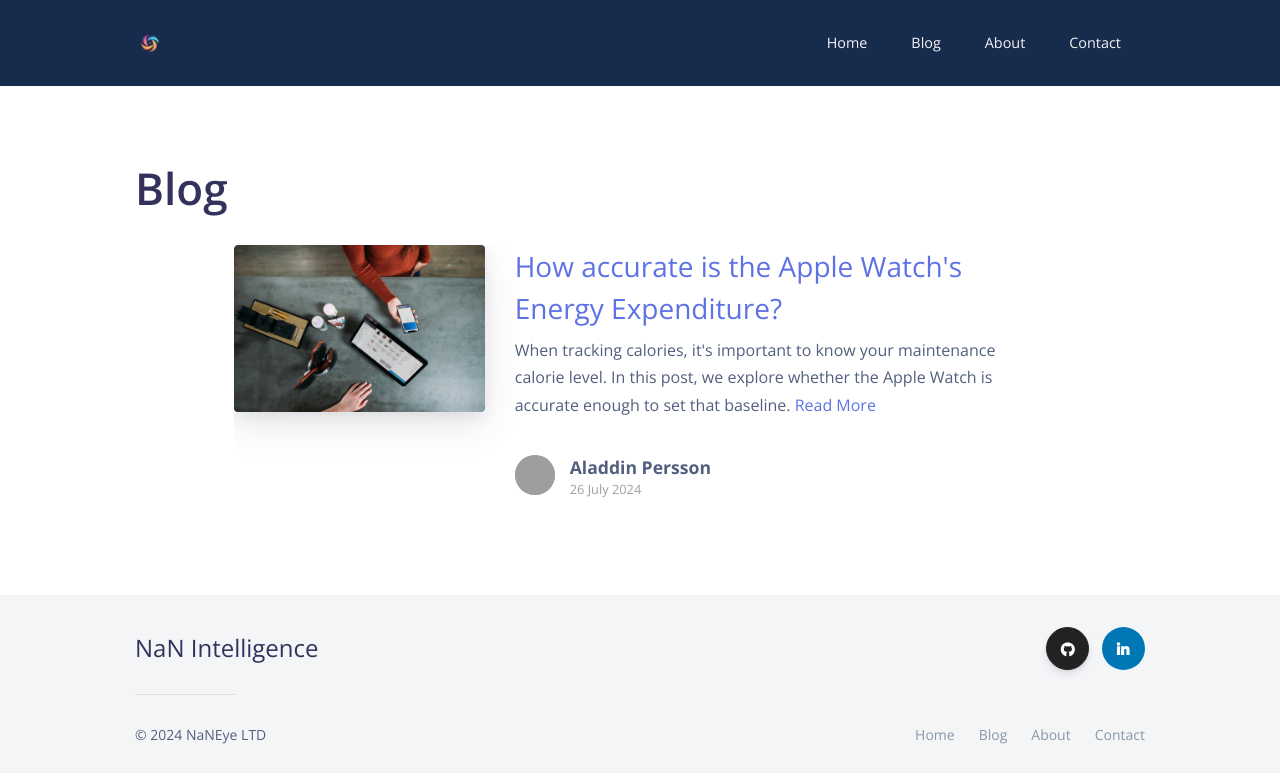
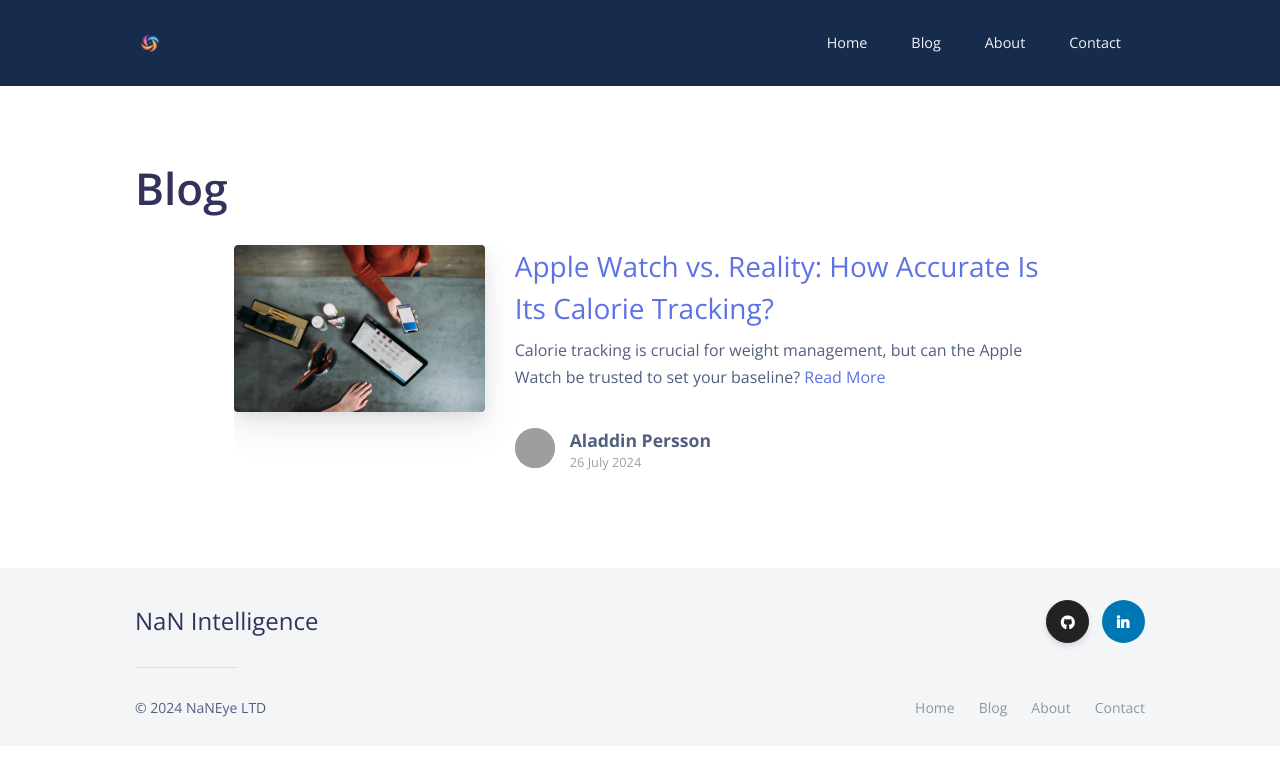
Before and after one commit to NaN-Intelligence/nan-intelligence.github.io, a Jekyll site: the page built from _pages/blog-list-example.md, in a window 1280 px wide. Shown: the top 783 px of the page. Built offline with Jekyll 4.4.1, drawn with Linux system fonts in a browser that asks for light colours; nearby versions of some CDN libraries; some of the changed lines change nothing that is shown; grey boxes are pictures that could not be loaded.

Commit message:
updated website a bit

```diff
--- a/_posts/2024-07-26-Apple-Watch-TDEE.md
+++ b/_posts/2024-07-26-Apple-Watch-TDEE.md
@@ -1,20 +1,20 @@
 ---
-title: How accurate is the Apple Watch's Energy Expenditure?
+title: "Apple Watch vs. Reality: How Accurate Is Its Calorie Tracking?"
 date: 2024-07-26 00:00:00
-description: When tracking calories, it's important to know your maintenance calorie level. In this post, we explore whether the Apple Watch is accurate enough to set that baseline.
+description: Calorie tracking is crucial for weight management, but can the Apple Watch be trusted to set your baseline?
 featured_image: /assets/img/pages/photo-15.jpg
 author: Aladdin Persson
 ---
 
-When losing weight, the most accurate and reliable method is tracking calories. Ideally, you want to aim for a 0.5-1% body weight loss per week. For this, you need to have some idea of where your maintenance calories are. You can use a calculator such as the [Mifflin-St Jeor](https://www.freedieting.com/calorie-calculator), which generally provides a good baseline. Then, you'd titrate and adjust your calorie consumption based on the actual weight loss you see on the scale to achieve that 0.5-1% body weight loss per week.
+When it comes to losing weight, tracking calories is the most accurate and reliable method. Ideally, you want to aim for a 0.5-1% body weight loss per week. To achieve this, you need to have some idea of your maintenance calorie level. You can use a calculator such as the [Mifflin-St Jeor](https://www.freedieting.com/calorie-calculator), which generally provides a good baseline. Then, you'd adjust your calorie consumption based on the actual weight loss you see on the scale to achieve that 0.5-1% body weight loss per week.
 
-However, although what I described above is a quite concrete guide to lose weight, your activity levels and calorie consumption will vary depending on the day. This means some days you'll lose more weight than others, and over the course of cutting weight, you might reduce daily activity, thus reducing your calorie consumption. This is something the watch could help with tracking, and it could also replace the Mifflin-St Jeor calculator for TDEE (Total Daily Energy Expenditure) in setting that baseline. The question we want to answer is: Is it accurate, and can we use it as a baseline?
+While this approach provides a concrete guide to lose weight, your activity levels and calorie consumption will vary day to day. This means some days you'll lose more weight than others, and over the course of cutting weight, you might reduce daily activity, thus lowering your calorie consumption. This is where a device like the Apple Watch could help with tracking. It could potentially replace the Mifflin-St Jeor calculator for determining your Total Daily Energy Expenditure (TDEE) and setting that baseline. But the question remains: Is it accurate, and can we use it as a reliable baseline?
 
-For the past 30+ days, I've weighed myself daily, worn the watch to track energy expenditure, and tracked all calories I've consumed. Let's start by looking at my energy expenditure graph:
+To investigate this, I've conducted a personal experiment. For the past 30+ days, I've weighed myself daily, worn the Apple Watch to track energy expenditure, and meticulously tracked all calories I've consumed. Let's start by looking at my energy expenditure graph:
 
 [![TDEE Chart](../assets/img/blog/apple-watch-tdee/tdee_chart.png)](../assets/img/blog/apple-watch-tdee/tdee_chart.png "Click to view full size")
 
-Here we can see, for example, that energy expenditure started increasing quite a bit since April of 2024, which aligns well with when I started exercising more frequently. We can also see that the variation is quite large day to day, where the resting energy in blue stays quite static, but the active energy has the most fluctuations. If we look a bit closer at the data:
+This chart reveals some interesting patterns. For instance, my energy expenditure started increasing significantly around April 2024, which aligns well with when I began exercising more frequently. We can also see that the day-to-day variation is quite large. While the resting energy (shown in blue) remains relatively static, the active energy fluctuates considerably. Let's take a closer look at the data:
 
 | Category     | TDEE (calories) | Active Energy (calories) | Resting Energy (calories) |
 |--------------|-----------------|--------------------------|---------------------------|
@@ -23,16 +23,24 @@
 | Recovery day | 2584            | 336                      | 2247                      |
 {: .table .table-responsive}
 
-We notice that, in fact, the total average during that weight cut period was about 2963 calories in expenditure, but the difference between a workout day and a non-workout day (strength training and usually some cardio, 4x a week) is quite large. If compliance to maintaining a calorie deficit would be a challenge, I think based on this (assuming the energy expenditure estimates are accurate, which we'll get to in a moment), we would want to vary the calorie consumption based on workout and non-workout days. I believe the impact on muscle mass loss during a weight cut is most likely quite minimal, but I can attest that maintaining the calorie deficit is (slightly) more difficult on a hard workout day than a recovery day, which makes sense given the difference in expenditure shown above.
+These numbers reveal that the total average during the weight cut period was about 2963 calories in expenditure. However, the difference between a workout day and a non-workout day (strength training and usually some cardio, 4x a week) is quite significant. Assuming these energy expenditure estimates are accurate (which we'll examine shortly), this data suggests that varying calorie consumption based on workout and non-workout days could be beneficial, especially if maintaining a calorie deficit is challenging.
 
-The main question now: Are these estimates even accurate? There have been a few studies looking at this with varying results, i.e in some cases it overestimates and others underestimates.
+Now, let's address the main question: Are these estimates even accurate? Several studies have examined this issue with varying results, sometimes showing overestimation and other times underestimation.
 
-- [Accuracy in Wrist-Worn, Sensor-Based Measurements of Heart Rate and Energy Expenditure in a Diverse Cohort](https://www.mdpi.com/2075-4426/7/2/3)
-- [Accuracy of Apple Watch Measurements for Heart Rate and Energy Expenditure in Patients With Cardiovascular Disease: Cross-Sectional Study](https://www.ncbi.nlm.nih.gov/pmc/articles/PMC6444219/)
-- [Accuracy of Heart Rate Watches: Implications for Weight Management](https://www.ncbi.nlm.nih.gov/pmc/articles/PMC4883747/)
+A study published in the Journal of Personalized Medicine, ["Accuracy in Wrist-Worn, Sensor-Based Measurements of Heart Rate and Energy Expenditure in a Diverse Cohort"](https://www.mdpi.com/2075-4426/7/2/3), evaluated seven commercially available wrist-worn devices against gold standard measurements. The study found that no device measured energy expenditure within an acceptable error range (<20% compared to the gold standard). Median error rates for energy expenditure across tasks ranged from 27.4% to 92.6%, depending on the device. This highlights significant limitations in the accuracy of wrist-worn devices for estimating energy expenditure.
 
-The challenge here is also that I imagine Apple is tweaking and updating the algorithms for making the calculations more accurate over time, as well as that it might vary depending on the watch model. I can imagine that depending on various factors such as having inaccurate personal data (weight, height, age), or choosing the incorrect workout type, the calorie consumption would become very different for the same workout. So in general, we know it's not going to be *very* accurate based on the studies. However, we also need to keep in mind that as long as it's in the correct ballpark, for a weight cut we are going to be in a ~500 calorie or so deficit (depending on your body weight to keep to the 0.5%-1% BW loss per week), so if it were 100 or 200 calories inaccurate, that would actually still be okay to use as a baseline. If we look at my actual weight compared to the estimated weight loss I should have based on my energy expenditure, the graph looks as follows:
+Another study focusing specifically on the Apple Watch in patients with cardiovascular disease, ["Accuracy of Apple Watch Measurements for Heart Rate and Energy Expenditure in Patients With Cardiovascular Disease: Cross-Sectional Study"](https://www.ncbi.nlm.nih.gov/pmc/articles/PMC6444219/), found that it systematically overestimated energy expenditure. The Apple Watch's estimates were, on average, more than double the actual energy expenditure measured by indirect calorimetry. This substantial overestimation suggests caution when using the device for precise calorie tracking, especially in certain populations.
+
+A third study, ["Accuracy of Heart Rate Watches: Implications for Weight Management"](https://www.ncbi.nlm.nih.gov/pmc/articles/PMC4883747/), evaluating multiple wrist-worn devices, including the Apple Watch, found that while these devices can provide accurate heart rate measurements, their estimates of energy expenditure were considerably less accurate. The percentage error for energy expenditure ranged from 9% to 43% across devices. The researchers concluded that the poor estimates of energy expenditure limit these devices' usefulness for monitoring energy balance and as weight loss aids.
+
+It's worth noting that Apple likely tweaks and updates its algorithms to improve accuracy over time. Additionally, accuracy may vary depending on the watch model and other factors such as the accuracy of personal data input (weight, height, age) or the correct selection of workout type.
+
+To assess the Apple Watch's accuracy in my case, I compared my actual weight loss to the estimated weight loss based on the watch's energy expenditure calculations:
 
 [![TDEE Chart](../assets/img/blog/apple-watch-tdee/actual_vs_estimated_weight.png)](../assets/img/blog/apple-watch-tdee/actual_vs_estimated_weight.png "Click to view full size")
 
-We can see that the actual weight varies, which is common as water weight fluctuates, mostly based on the amount of carbohydrates consumed. Here we can also see that depending on which day during the cut, the Apple Watch overestimates and underestimates, and it's not clear that it's consistently overestimating or underestimating. I set my calorie consumption to be 2300 calories per day, but the weight fluctuations causing error are well within the error I could be making in measurement (a few of the days I've eaten out for lunch and tried to estimate). Based on the studies, reading people's experiences ([Andrej Karpathy's biohacking post](https://karpathy.github.io/2020/06/11/biohacking-lite/)), and comparing to more "old school" calculators such as Mifflin-St Jeor, I would lean towards the watch overestimating rather than underestimating. But again, if we are assuming a deficit of about ~500+ calories per day, I think using the watch as a baseline is sufficiently good.
+As we can see, actual weight varies due to factors like water weight fluctuations, which are influenced by carbohydrate consumption. The Apple Watch seems to both overestimate and underestimate at different points during the cut, without a clear consistent bias. I set my calorie consumption to 2300 calories per day, and the weight fluctuations causing error are well within the margin of error I could be making in measurement, especially on days when I estimated calories for meals eaten out.
+
+Based on the studies, anecdotal experiences (such as [Andrej Karpathy's biohacking post](https://karpathy.github.io/2020/06/11/biohacking-lite/)), and comparisons to traditional calculators like Mifflin-St Jeor, I would lean towards the watch slightly overestimating rather than underestimating calorie expenditure. However, considering that a typical weight loss plan aims for a deficit of about 500+ calories per day, the Apple Watch's estimates appear sufficiently accurate to use as a baseline, at least according to my data. As we saw from the referenced studies, energy expenditure measurements from wearable devices generally lack extreme precision. While my experience suggests reasonable accuracy for moderate activity levels, it's important to note that for individuals with significantly higher daily expenditures due to intense or prolonged exercise, the margin of error could potentially increase. For those with more typical activity patterns similar to mine, the Apple Watch likely provides a reasonable estimate. Nonetheless, it's crucial to monitor your actual weight loss and adjust your approach accordingly, regardless of your activity level.
+
+In conclusion, while the Apple Watch may not be perfect in its calorie tracking, it provides a reasonable estimate that can be useful for setting a baseline in your weight management journey. As with any tool, it's best used in conjunction with other methods, such as regular weigh-ins and adjustments based on actual results. Remember, the key to successful weight management is consistency and adaptability, regardless of the tools you use to track your progress.
```
